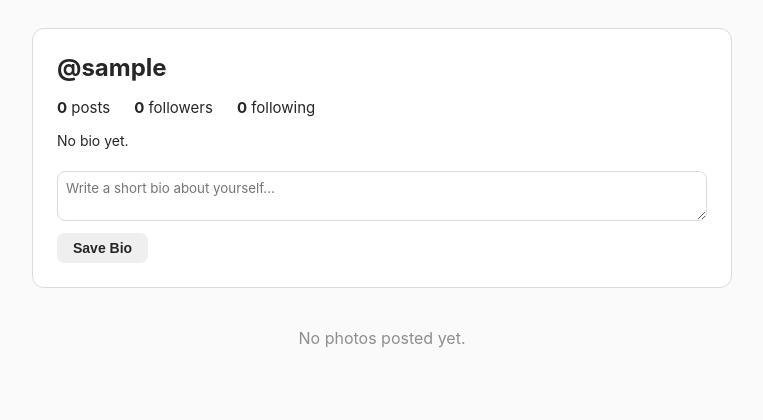
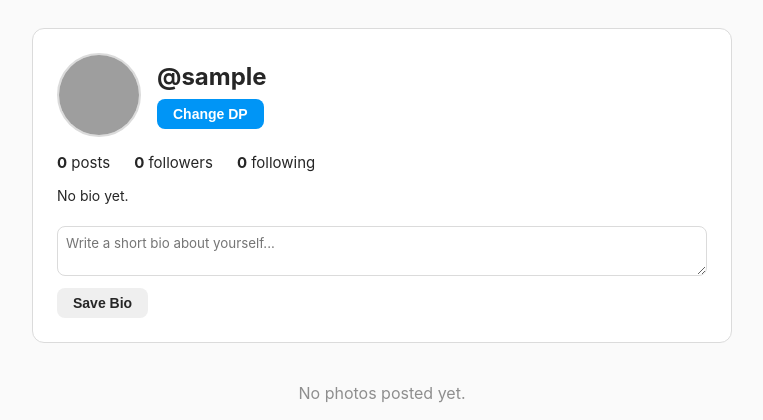
Before and after one commit to apurbabiswas061176-beep/momento, a Django app: a page that uses users/templates/users/profile.html in a window 1280 px wide. Shown: the part 56-476 px from the top of the page, without its empty margins (258-1021 px from the left). Run offline with Django 5.2, Linux system fonts and the light colour scheme; the visitor is signed in with stand-in values (Sample User, id 1); data comes from the database, SQL or seed files in the repository; data that the repository does not hold is empty; grey boxes are pictures that could not be loaded.

Commit message:
Fix Change DP upload

```diff
--- a/users/templates/users/profile.html
+++ b/users/templates/users/profile.html
@@ -12,6 +12,8 @@
         .container { max-width: 700px; margin: 28px auto; padding: 0 16px; }
         .profile-header { background: #fff; border: 1px solid #dbdbdb; border-radius: 12px; padding: 24px; margin-bottom: 24px; }
         .top-row { display: flex; justify-content: space-between; align-items: center; margin-bottom: 16px; }
+        .dp-section { display: flex; align-items: center; gap: 16px; margin-bottom: 16px; }
+        .dp-img { width: 80px; height: 80px; border-radius: 50%; object-fit: cover; border: 2px solid #dbdbdb; background: #efefef; }
         .stats { display: flex; gap: 24px; font-size: 15px; margin-bottom: 14px; }
         .btn { padding: 7px 16px; border-radius: 8px; font-weight: 600; font-size: 14px; border: none; cursor: pointer; text-decoration: none; }
         .btn-blue { background: #0095f6; color: #fff; }
@@ -34,9 +36,22 @@
 
     <div class="container">
         <div class="profile-header">
-            <div class="top-row">
-                <h2 style="margin:0;">@{{ profile_user.username }}</h2>
-                {% if request.user != profile_user %}
+            <div class="dp-section">
+                {% if profile_user.profile_pic %}
+                    <img src="{{ profile_user.profile_pic.url }}" alt="DP" class="dp-img">
+                {% else %}
+                    <div class="dp-img"></div>
+                {% endif %}
+
+                <div>
+                    <h2 style="margin:0 0 8px 0;">@{{ profile_user.username }}</h2>
+                    {% if request.user == profile_user %}
+                        <form method="post" enctype="multipart/form-data" style="margin:0;">
+                            {% csrf_token %}
+                            <input type="file" id="dpInput" name="profile_pic" accept="image/*" style="display:none;" onchange="this.form.submit()">
+                            <button type="button" class="btn btn-blue" onclick="document.getElementById('dpInput').click()">Change DP</button>
+                        </form>
+                    {% else %}
                         <form action="/follow/{{ profile_user.username }}/" method="post" style="margin:0;">
                             {% csrf_token %}
                             {% if is_following %}
@@ -46,6 +61,7 @@
                             {% endif %}
                         </form>
                     {% endif %}
+                </div>
             </div>
 
             <div class="stats">
--- a/users/views.py
+++ b/users/views.py
@@ -3,6 +3,7 @@ from django.contrib.auth import login
 from django.contrib.auth.decorators import login_required
 from .forms import CustomUserCreationForm
 from .models import CustomUser
+
 
 def register_view(request):
     if request.method == 'POST':
@@ -15,13 +16,18 @@ def register_view(request):
         form = CustomUserCreationForm()
     return render(request, 'users/register.html', {'form': form})
 
+
 @login_required(login_url='/login/')
 def profile_view(request, username):
     profile_user = get_object_or_404(CustomUser, username=username)
     if request.method == 'POST' and request.user == profile_user:
-        profile_user.bio = request.POST.get('bio', '').strip()
+        if 'profile_pic' in request.FILES:
+            profile_user.profile_pic = request.FILES['profile_pic']
+        if 'bio' in request.POST:
+            profile_user.bio = request.POST.get('bio', '').strip()
         profile_user.save()
         return redirect('profile', username=username)
+
     posts = profile_user.posts.all()
     is_following = request.user in profile_user.followers.all()
     return render(request, 'users/profile.html', {
@@ -30,21 +36,25 @@ def profile_view(request, username):
         'is_following': is_following,
     })
 
+
 @login_required(login_url='/login/')
 def follow_toggle_view(request, username):
     target_user = get_object_or_404(CustomUser, username=username)
-    if target_user != request.user:
+    if request.user != target_user:
         if request.user in target_user.followers.all():
             target_user.followers.remove(request.user)
         else:
             target_user.followers.add(request.user)
     return redirect('profile', username=username)
 
+
 @login_required(login_url='/login/')
 def search_users_view(request):
     query = request.GET.get('q', '').strip()
+    results = []
     if query:
-        users = CustomUser.objects.filter(username__icontains=query).exclude(id=request.user.id)
-    else:
-        users = CustomUser.objects.exclude(id=request.user.id).order_by('-date_joined')[:20]
-    return render(request, 'users/search.html', {'users': users, 'query': query})
+        results = CustomUser.objects.filter(username__icontains=query)
+    return render(request, 'users/search.html', {
+        'query': query,
+        'results': results,
+    })
```
Lines whose indentation alone changed are shown as unchanged.
